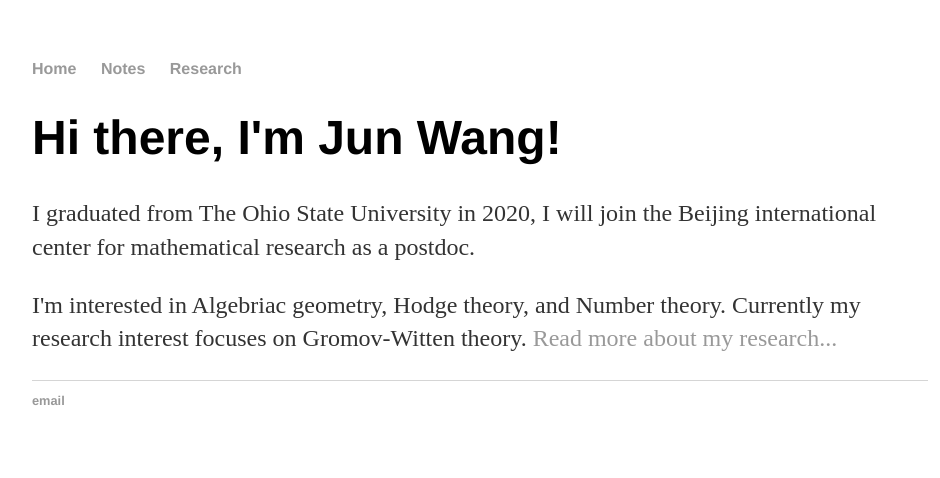
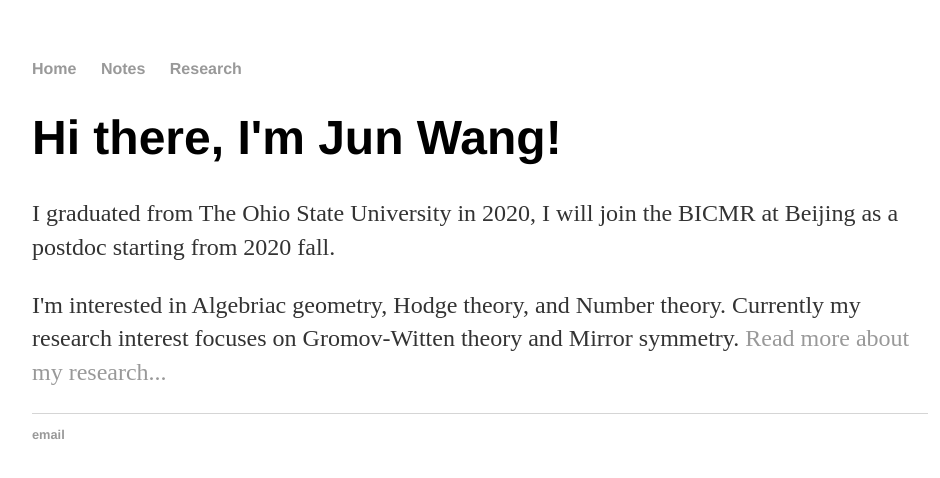
Before and after one commit to Junmathwang/junmathwang.github.io, a Jekyll site: the page index.html, which Jekyll copies as it is, in a window 1280 px wide. Shown: the top 478 px of the page, without its empty margins (160-1100 px from the left). Built offline with Jekyll 4.4.1, drawn with Linux system fonts in a browser that asks for light colours.

Commit message:
Update index.html

```diff
--- a/index.html
+++ b/index.html
@@ -17,14 +17,14 @@
 		<div class="container">
     		<div class="blurb">
         		<h1>Hi there, I'm Jun Wang!</h1>
-				<p>I graduated from The Ohio State University in 2020, I will join the Beijing international center for mathematical research as a postdoc.</p>
+				<p>I graduated from The Ohio State University in 2020, I will join the BICMR at Beijing as a postdoc starting from 2020 fall.</p>
 
-			        <p>I'm interested in Algebriac geometry, Hodge theory, and Number theory. Currently my research interest focuses on Gromov-Witten theory. <a href="/research">Read more about my research...</a></p>
+			        <p>I'm interested in Algebriac geometry, Hodge theory, and Number theory. Currently my research interest focuses on Gromov-Witten theory and Mirror symmetry. <a href="/research">Read more about my research...</a></p>
     		</div><!-- /.blurb -->
 		</div><!-- /.container -->
 		<footer>
     		<ul>
-        		<li><a href="mailto:jun.math.wang@gmail.com">email</a></li>
+        		<li><a href="mailto:wangjun@bicmr.pku.edu.cn">email</a></li>
         		<!--<li><a href="https://github.com/junmathwang">github.com/junmathwang</a></li>-->
 			</ul>
 		</footer>
```
